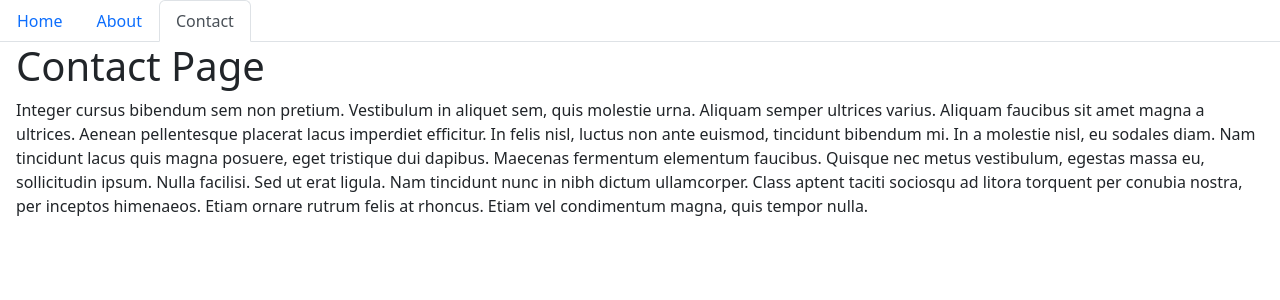
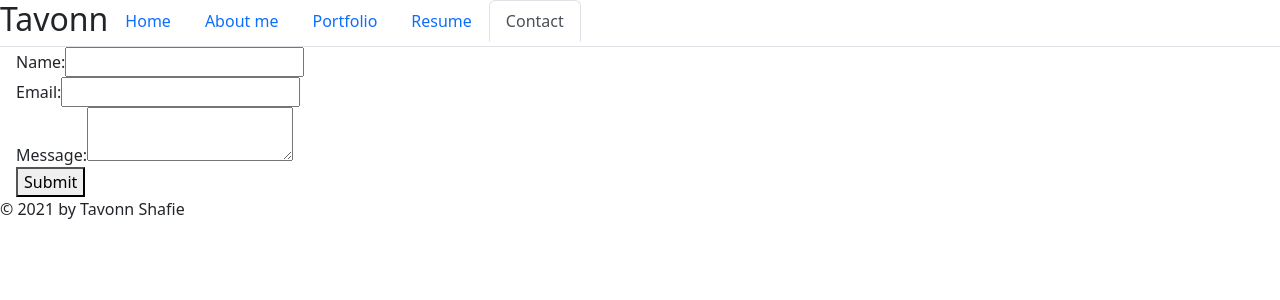
Before and after one commit to TavonnS/react-port, a React (Vite) app: page /Contact in a window 1280 px wide. Shown: the top 300 px of the page. Built offline with nearby package versions, Linux system fonts and the light colour scheme.

Commit message:
contact form, footer, portfolio page components all setup

```diff
--- a/src/App.jsx
+++ b/src/App.jsx
@@ -1,17 +1,17 @@
-// Bringing in the required import from 'react-router-dom'
 import { Outlet } from 'react-router-dom';
-
-import Nav from './components/NavTabs';
+import NavTabs from './components/NavTabs';
+import Footer from './components/Footer';
 
 function App() {
   // The Outlet component will conditionally swap between the different pages according to the URL
   return (
     <>
-      <Nav />
+      <NavTabs />
       <main className="mx-3">
         <Outlet />
       </main>
-    </>
+      <Footer />
+     </>
   );
 }
 
--- /dev/null
+++ b/src/components/ContactForm.jsx
@@ -0,0 +1,68 @@
+import React, { useState } from 'react';
+
+const ContactForm = () => {
+  const [name, setName] = useState('');
+  const [email, setEmail] = useState('');
+  const [message, setMessage] = useState('');
+
+  const handleNameChange = (e) => {
+    setName(e.target.value);
+  };
+
+  const handleEmailChange = (e) => {
+    setEmail(e.target.value);
+  };
+
+  const handleMessageChange = (e) => {
+    setMessage(e.target.value);
+  };
+
+  const handleSubmit = (e) => {
+    e.preventDefault();
+    // Perform any necessary form submission logic here
+    console.log('Name:', name);
+    console.log('Email:', email);
+    console.log('Message:', message);
+    // Reset form fields
+    setName('');
+    setEmail('');
+    setMessage('');
+  };
+
+  return (
+    <form onSubmit={handleSubmit}>
+      <div>
+        <label htmlFor="name">Name:</label>
+        <input
+          type="text"
+          id="name"
+          value={name}
+          onChange={handleNameChange}
+          required
+        />
+      </div>
+      <div>
+        <label htmlFor="email">Email:</label>
+        <input
+          type="email"
+          id="email"
+          value={email}
+          onChange={handleEmailChange}
+          required
+        />
+      </div>
+      <div>
+        <label htmlFor="message">Message:</label>
+        <textarea
+          id="message"
+          value={message}
+          onChange={handleMessageChange}
+          required
+        />
+      </div>
+      <button type="submit">Submit</button>
+    </form>
+  );
+};
+
+export default ContactForm;
--- /dev/null
+++ b/src/components/Footer.jsx
@@ -0,0 +1,11 @@
+import React from "react";
+
+const Footer = () => {
+  return (
+    <footer>
+      <p>© 2021 by Tavonn Shafie</p>
+    </footer>
+  );
+}
+
+export default Footer;
--- a/src/components/NavTabs.jsx
+++ b/src/components/NavTabs.jsx
@@ -6,7 +6,15 @@ function NavTabs() {
   const currentPage = useLocation().pathname;
 
   return (
+
+
+
     <ul className="nav nav-tabs">
+
+      <li className='nav-name'>
+      <h2>Tavonn</h2>
+
+      </li>
 
       <li className="nav-item">
         <Link
@@ -24,8 +32,29 @@ function NavTabs() {
           to="/About"
           // Check to see if the currentPage is `About`, and if so we use the active link class from bootstrap. Otherwise, we set it to a normal nav-link
           className={currentPage === '/About' ? 'nav-link active' : 'nav-link'}
+          defaultChecked = {true}  // as per the documentation, this is the default value
         >
-          About
+          About me
+        </Link>
+      </li>
+
+      <li className="nav-item">
+        <Link
+          to="/Portfolio"
+          // Check to see if the currentPage is `Portfolio`, and if so we use the active link class from bootstrap. Otherwise, we set it to a normal nav-link
+          className={currentPage === '/Portfolio' ? 'nav-link active' : 'nav-link'}
+        >
+          Portfolio
+        </Link>
+      </li>
+
+      <li className='nav-item'>
+        <Link
+          to="/Resume"
+          // Check to see if the currentPage is `Resume`, and if so we use the active link class from bootstrap. Otherwise, we set it to a normal nav-link
+          className={currentPage === '/Resume' ? 'nav-link active' : 'nav-link'}
+        >
+          Resume
         </Link>
       </li>
 
--- /dev/null
+++ b/src/components/Project.jsx
@@ -0,0 +1,12 @@
+const Project = ({ title, image, gitLink, appLink }) => {
+  return (
+    <div>
+      <h3>{title}</h3>
+      <img src={image} alt="Project" />
+      <p>{gitLink}</p>
+      <p>{appLink}</p>
+    </div>
+  );
+};
+
+export default Project;
--- a/src/pages/About.jsx
+++ b/src/pages/About.jsx
@@ -1,14 +1,10 @@
 export default function About() {
     return (
       <div>
-        <h1>About Page</h1>
+        <h1>About Me</h1>
+        <img src="/src/images/mypic.jpg" alt="me" />
         <p>
-          Nunc pharetra finibus est at efficitur. Praesent sed congue diam.
-          Integer gravida dui mauris, ut interdum nunc egestas sed. Aenean sed
-          mollis diam. Nunc aliquet risus ac finibus porta. Nam quis arcu non
-          lectus tincidunt fermentum. Suspendisse aliquet orci porta quam semper
-          imperdiet. Praesent euismod mi justo, faucibus scelerisque risus cursus
-          in. Sed rhoncus mollis diam, sit amet facilisis lectus blandit at.
+          I am a conscientious and hardworking web developer with a passion for learning. SHORT BIO!
         </p>
       </div>
     );
--- a/src/pages/Contact.jsx
+++ b/src/pages/Contact.jsx
@@ -1,20 +1,7 @@
+import ContactForm from "../components/ContactForm"
+
 export default function Contact() {
     return (
-      <div>
-        <h1>Contact Page</h1>
-        <p>
-          Integer cursus bibendum sem non pretium. Vestibulum in aliquet sem, quis
-          molestie urna. Aliquam semper ultrices varius. Aliquam faucibus sit amet
-          magna a ultrices. Aenean pellentesque placerat lacus imperdiet
-          efficitur. In felis nisl, luctus non ante euismod, tincidunt bibendum
-          mi. In a molestie nisl, eu sodales diam. Nam tincidunt lacus quis magna
-          posuere, eget tristique dui dapibus. Maecenas fermentum elementum
-          faucibus. Quisque nec metus vestibulum, egestas massa eu, sollicitudin
-          ipsum. Nulla facilisi. Sed ut erat ligula. Nam tincidunt nunc in nibh
-          dictum ullamcorper. Class aptent taciti sociosqu ad litora torquent per
-          conubia nostra, per inceptos himenaeos. Etiam ornare rutrum felis at
-          rhoncus. Etiam vel condimentum magna, quis tempor nulla.
-        </p>
-      </div>
+      <ContactForm />
     );
   }
--- a/src/pages/Home.jsx
+++ b/src/pages/Home.jsx
@@ -3,16 +3,7 @@ export default function Home() {
       <div>
         <h1>Home Page</h1>
         <p>
-          Lorem ipsum dolor sit amet, consectetur adipiscing elit. Sed neque
-          velit, lobortis ut magna varius, blandit rhoncus sem. Morbi lacinia nisi
-          ac dui fermentum, sed luctus urna tincidunt. Etiam ut feugiat ex. Cras
-          non risus mi. Curabitur mattis rutrum ipsum, ut aliquet urna imperdiet
-          ac. Sed nec nulla aliquam, bibendum odio eget, vestibulum tortor. Cras
-          rutrum ligula in tincidunt commodo. Morbi sit amet mollis orci, in
-          tristique ex. Donec nec ornare elit. Donec blandit est sed risus feugiat
-          porttitor. Vestibulum molestie hendrerit massa non consequat. Vestibulum
-          vitae lorem tortor. In elementum ultricies tempus. Interdum et malesuada
-          fames ac ante ipsum primis in faucibus.
+          Welcome to my Portfolio! My name is Tavonn and I'm a web developer.
         </p>
       </div>
     );
--- /dev/null
+++ b/src/pages/Portfolio.jsx
@@ -0,0 +1,38 @@
+import React from "react";
+import Project from "../components/Project";
+
+const Portfolio = () => {
+
+  const projects = [
+    {
+      title: "Weather Report",
+      gitLink: "https://github.com/project1",
+      appLink: "https://project1.com",
+      image: "project1.jpg",
+    },
+    {
+      title: "Writer",
+      gitLink: "https://github.com/project2",
+      appLink: "https://project2.com",
+      image: "project2.jpg",
+    },
+    // Add more project objects as needed
+  ];
+
+  return (
+    <div>
+      <h2>Portfolio</h2>
+      {projects.map((project, index) => (
+        <Project
+          key={index}
+          title={project.title}
+          gitLink={project.gitLink}
+          appLink={project.appLink}
+          image={project.image}
+        />
+      ))}
+    </div>
+  );
+};
+
+export default Portfolio;
--- /dev/null
+++ b/src/pages/Resume.jsx
@@ -0,0 +1,12 @@
+export default function About() {
+    return (
+      <div>
+        <h1>About Me</h1>
+        <p>
+          I am a conscientious and hardworking web developer with a passion for learning.
+
+          Please contact me for any further information.
+        </p>
+      </div>
+    );
+  }
```
Also changed, not shown: src/main.jsx (+11 -0 lines), src/images/mypic.jpg (added).
